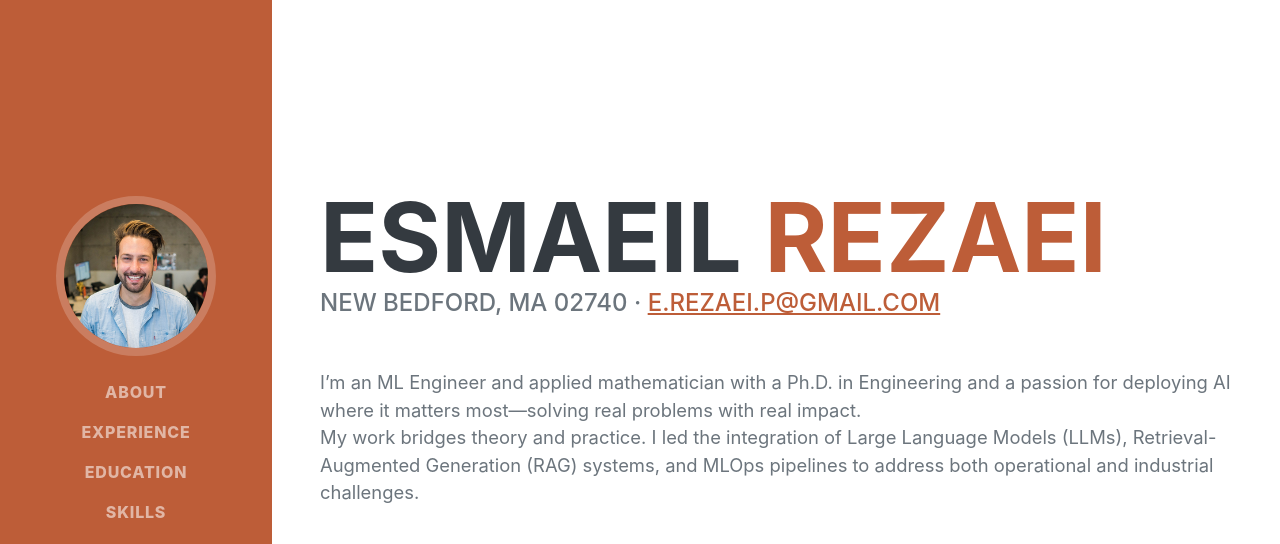
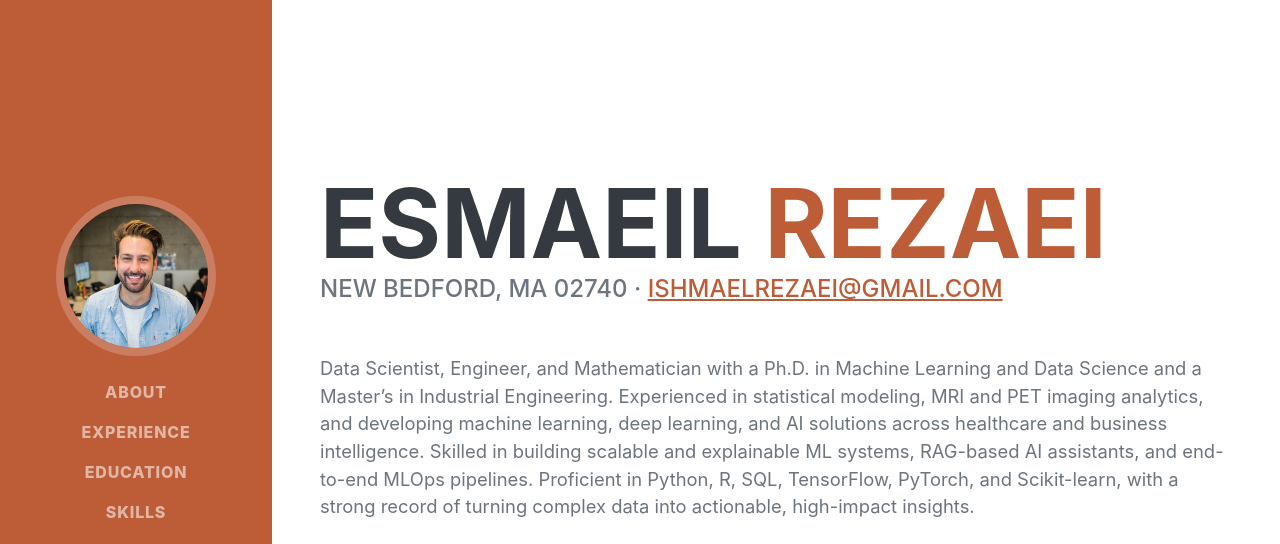
Before and after one commit to esmaeil-rezaei/esmaeil-rezaei.github.io, a plain HTML site: page index.html in a window 1280 px wide. Shown: the top 544 px of the page. Drawn offline with nearby package versions, Linux system fonts and the light colour scheme; a web font is replaced by a local one.

Commit message:
Revise email and update professional description
Updated contact email and revised professional summary.

```diff
--- a/index.html
+++ b/index.html
@@ -45,13 +45,9 @@
                     </h1>
                     <div class="subheading mb-5">
                         New Bedford, MA 02740 ·
-                        <a href="mailto:e.rezaei.p@gmail.com">e.rezaei.p@gmail.com</a>
+                        <a href="mailto:ishmaelrezaei@gmail.com">ishmaelrezaei@gmail.com</a>
                     </div>
-                    <p class="lead mb-5">I’m an ML Engineer and applied mathematician with a Ph.D. in Engineering and a passion for
-                        deploying AI where it matters most—solving real problems with real impact.<br> My work bridges theory and practice.
-                        I
-                        led the integration of Large Language Models (LLMs), Retrieval-Augmented Generation (RAG) systems, and MLOps
-                        pipelines to address both operational and industrial challenges.</p>
+                    <p class="lead mb-5">Data Scientist, Engineer, and Mathematician with a Ph.D. in Machine Learning and Data Science and a Master’s in Industrial Engineering. Experienced in statistical modeling, MRI and PET imaging analytics, and developing machine learning, deep learning, and AI solutions across healthcare and business intelligence. Skilled in building scalable and explainable ML systems, RAG-based AI assistants, and end-to-end MLOps pipelines. Proficient in Python, R, SQL, TensorFlow, PyTorch, and Scikit-learn, with a strong record of turning complex data into actionable, high-impact insights.</p>
                     <div class="social-icons">
                         <a class="social-icon" href="https://www.linkedin.com/in/esmaeil-rezaei/"><i class="fab fa-linkedin-in"></i></a>
                         <a class="social-icon" href="https://github.com/esmaeil-rezaei"><i class="fab fa-github"></i></a>
```
